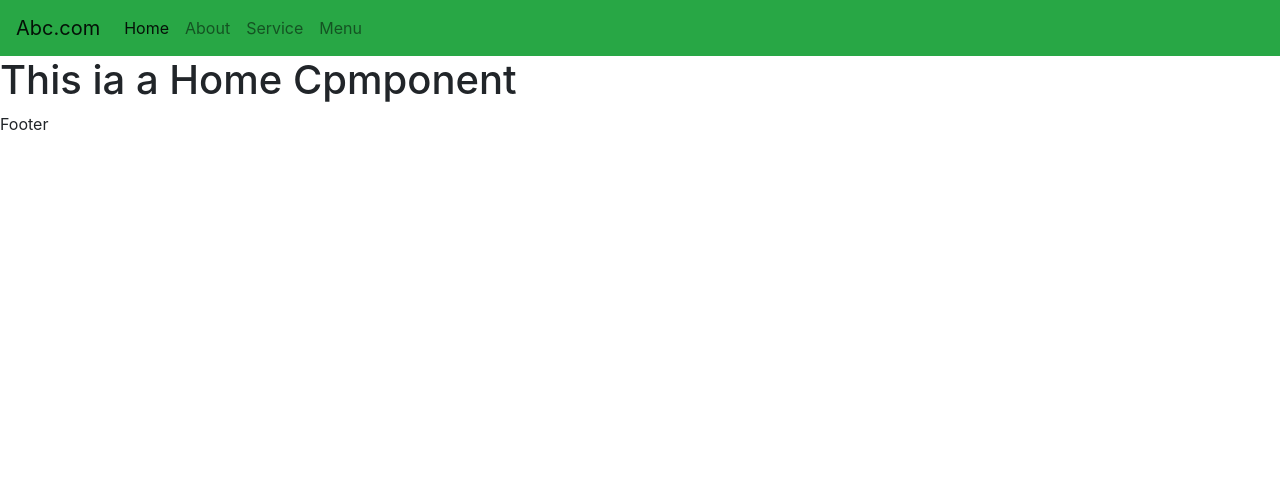
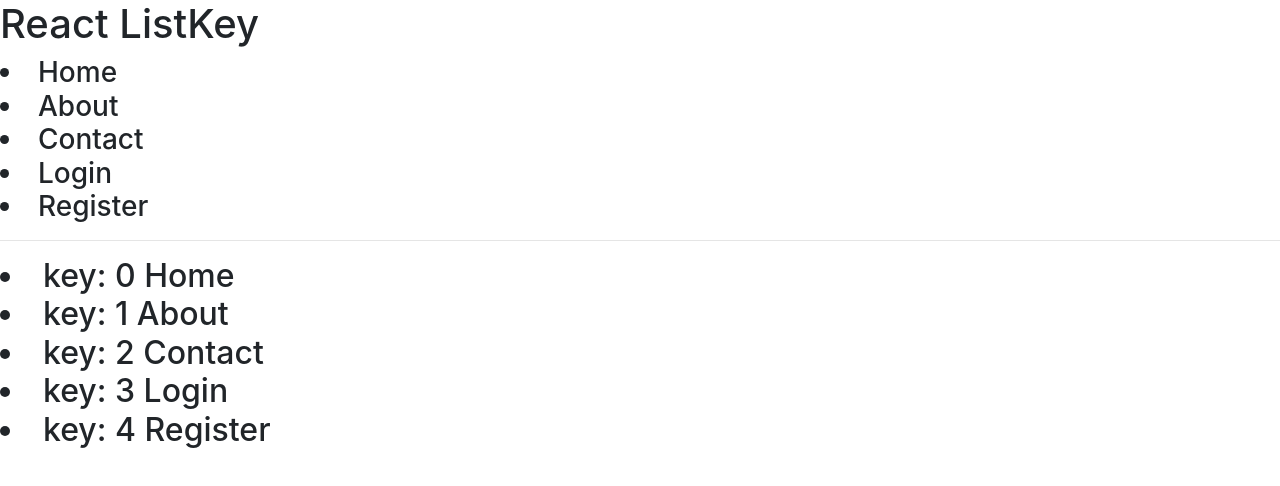
Before and after one commit to kayalraju/reactClass, a React (Create React App) app: page / in a window 1280 px wide. Shown: the top 486 px of the page. Built offline with nearby package versions, Linux system fonts and the light colour scheme.

Commit message:
keylist react

```diff
--- a/src/App.js
+++ b/src/App.js
@@ -15,6 +15,7 @@ import { Footer } from "./Routerss/Layouts.jsx/Footer";
 import { Service } from "./Routerss/Service";
 import { NotFound } from "./Routerss/NotFound";
 import { Menu } from "./Routerss/menu/Menu";
+import ListKey from "./components/listKey/ListKey";
 
 function App() {
   return (
@@ -29,7 +30,7 @@ function App() {
       {/* <Insideconst city="kolkata"/> */}
       {/* <Userform/> */}
 
-      <Router>
+      {/* <Router>
       <Navbar/>
         <Routes>
           <Route exact path="/" element={<Home/>}/>
@@ -41,8 +42,9 @@ function App() {
 
         </Routes>
         <Footer/>
-      </Router>
+      </Router> */}
 
+        <ListKey/>
 
     </div>
   );
--- a/src/Routerss/Layouts.jsx/Navbar.jsx
+++ b/src/Routerss/Layouts.jsx/Navbar.jsx
@@ -25,6 +25,9 @@ export const Navbar = () => {
       <li className="nav-item">
         <NavLink className="nav-link" to="/menu">Menu</NavLink>
       </li>
+      <li className="nav-item">
+        <NavLink className="nav-link" to="/contact">Contact</NavLink>
+      </li>
 
     </ul>
 
--- /dev/null
+++ b/src/components/listKey/ListKey.jsx
@@ -0,0 +1,27 @@
+import React from 'react'
+
+export default function ListKey() {
+
+    // using list
+    const menu = ['Home', 'About', 'Contact', 'Login', 'Register'];
+
+    const updateMenu = menu.map((menus) => {
+        return <li>{menus} </li>
+    })
+
+    // key using list
+    const menues = ['Home', 'About', 'Contact', 'Login', 'Register'];
+
+    const updateNav=menues.map((result,index)=>{
+        return <li> key: {index}  {result} </li>
+    })
+
+    return (
+        <div>
+            <h1>React ListKey</h1>
+            <h3>{updateMenu}</h3>
+            <hr />
+            <h2> {updateNav}</h2>
+        </div>
+    )
+}
```
Also changed, not shown: src/Routerss/contact/Contact.jsx (added, +9 -0 lines), src/Routerss/contact/contact.css (added).
